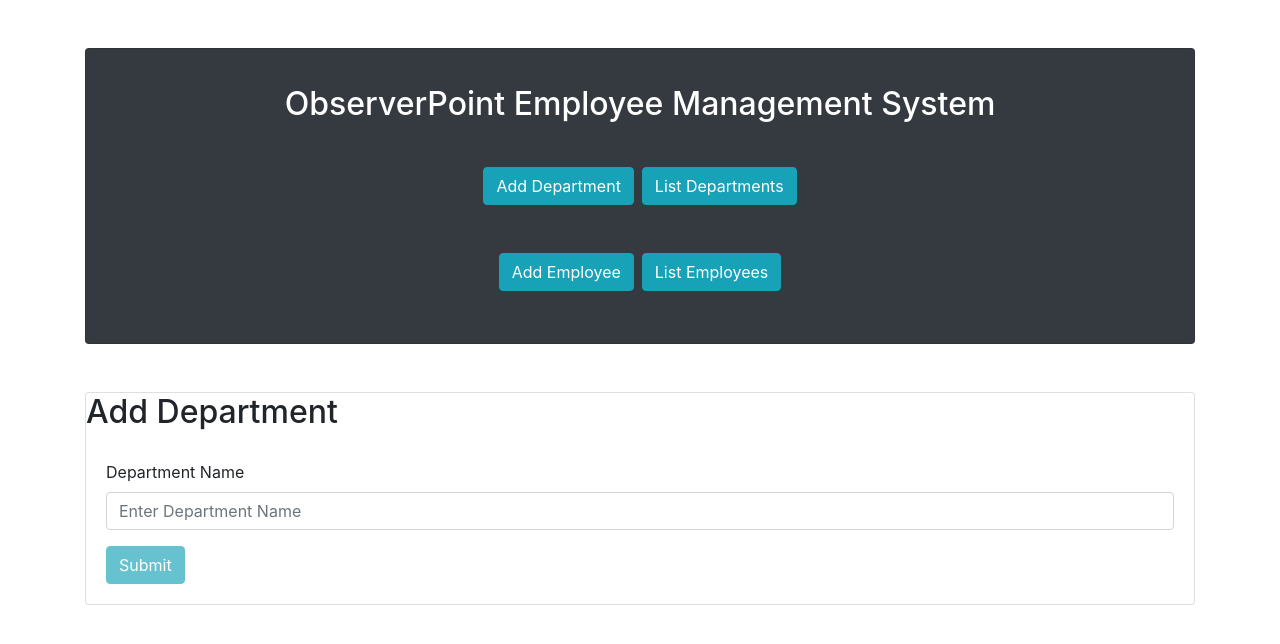
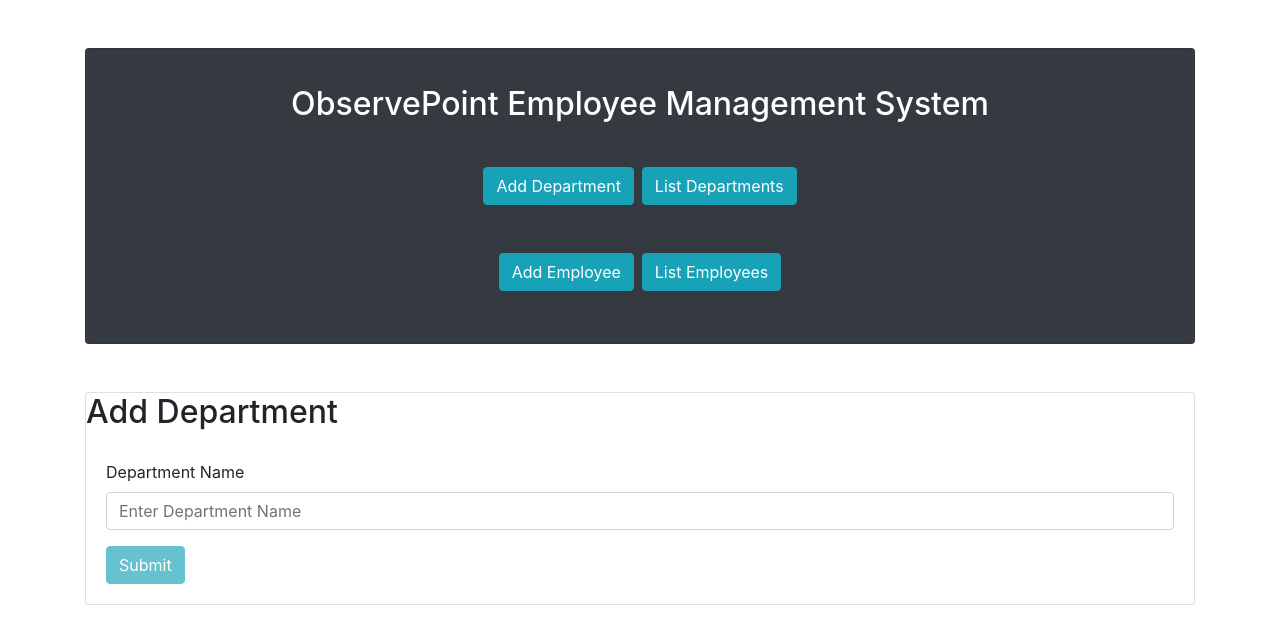
Before and after one commit to javalearning-job/observepoint, an Angular app in the folder observepoint-client/: page /adddept in a window 1280 px wide. Shown: the top 644 px of the page. Built offline with nearby package versions, Linux system fonts and the light colour scheme.

Commit message:
Update app.component.ts

```diff
--- a/observepoint-client/src/app/app.component.ts
+++ b/observepoint-client/src/app/app.component.ts
@@ -6,5 +6,5 @@
   styleUrls: ['./app.component.css']
 })
 export class AppComponent {
-  title = 'ObserverPoint Employee Management System';
+  title = 'ObservePoint Employee Management System';
 }
```
